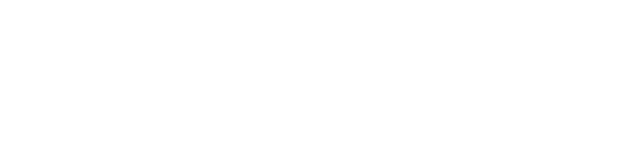
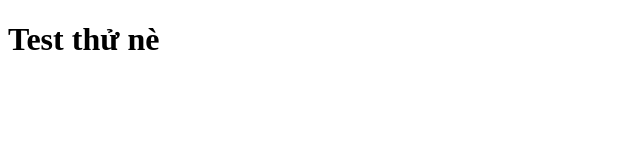
Before and after one commit to Maximun3213/Portfolio, a plain HTML site: page about.html in a window 1280 px wide. Shown: the whole page, without its empty margins (0-640 px from the left). Drawn offline with Linux system fonts and the light colour scheme.

Commit message:
Fix about.html

```diff
--- a/about.html
+++ b/about.html
@@ -7,6 +7,6 @@
   <title>Document</title>
 </head>
 <body>
-
+  <h1>Test thử nè</h1>
 </body>
 </html>
```
